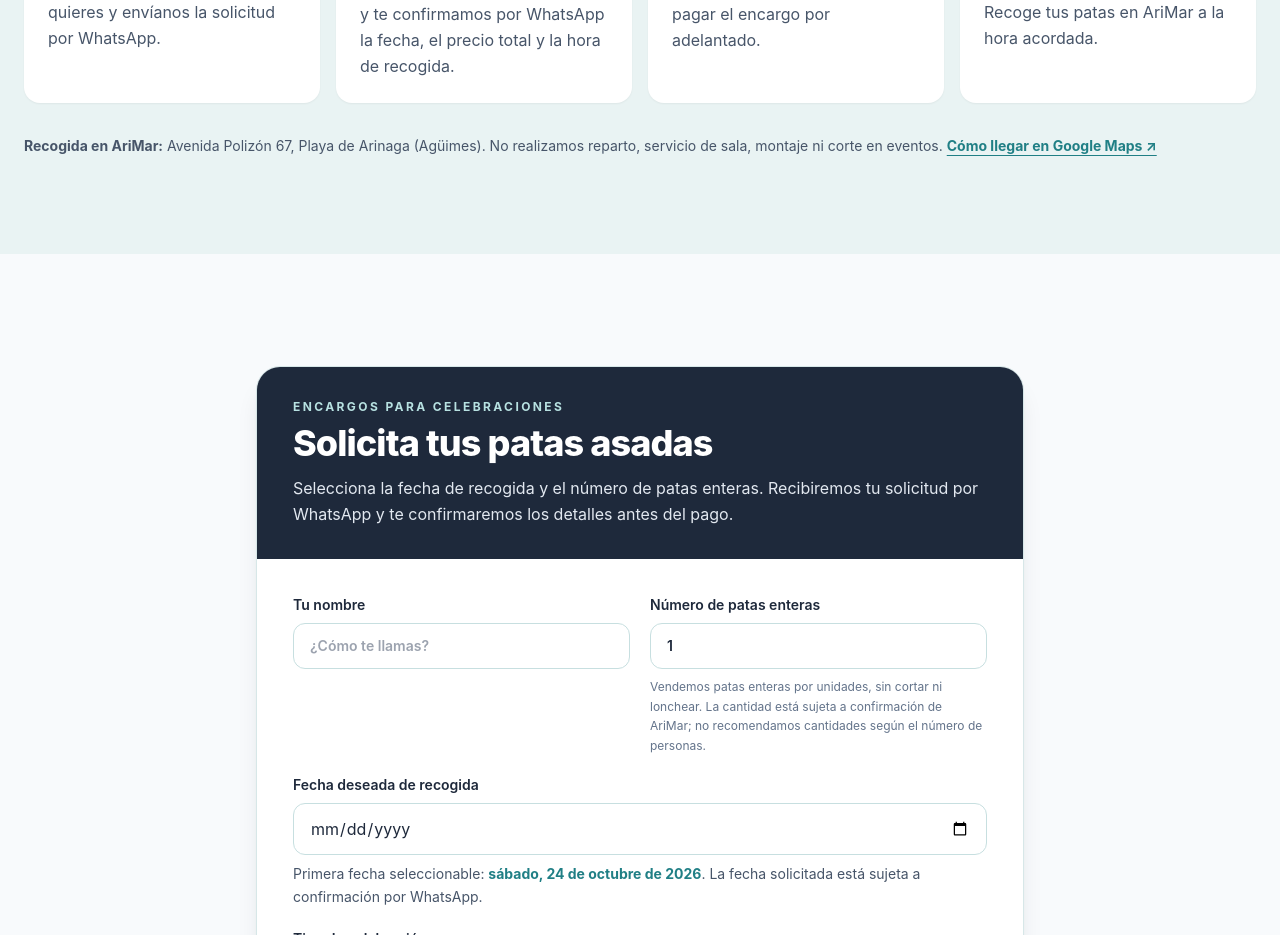
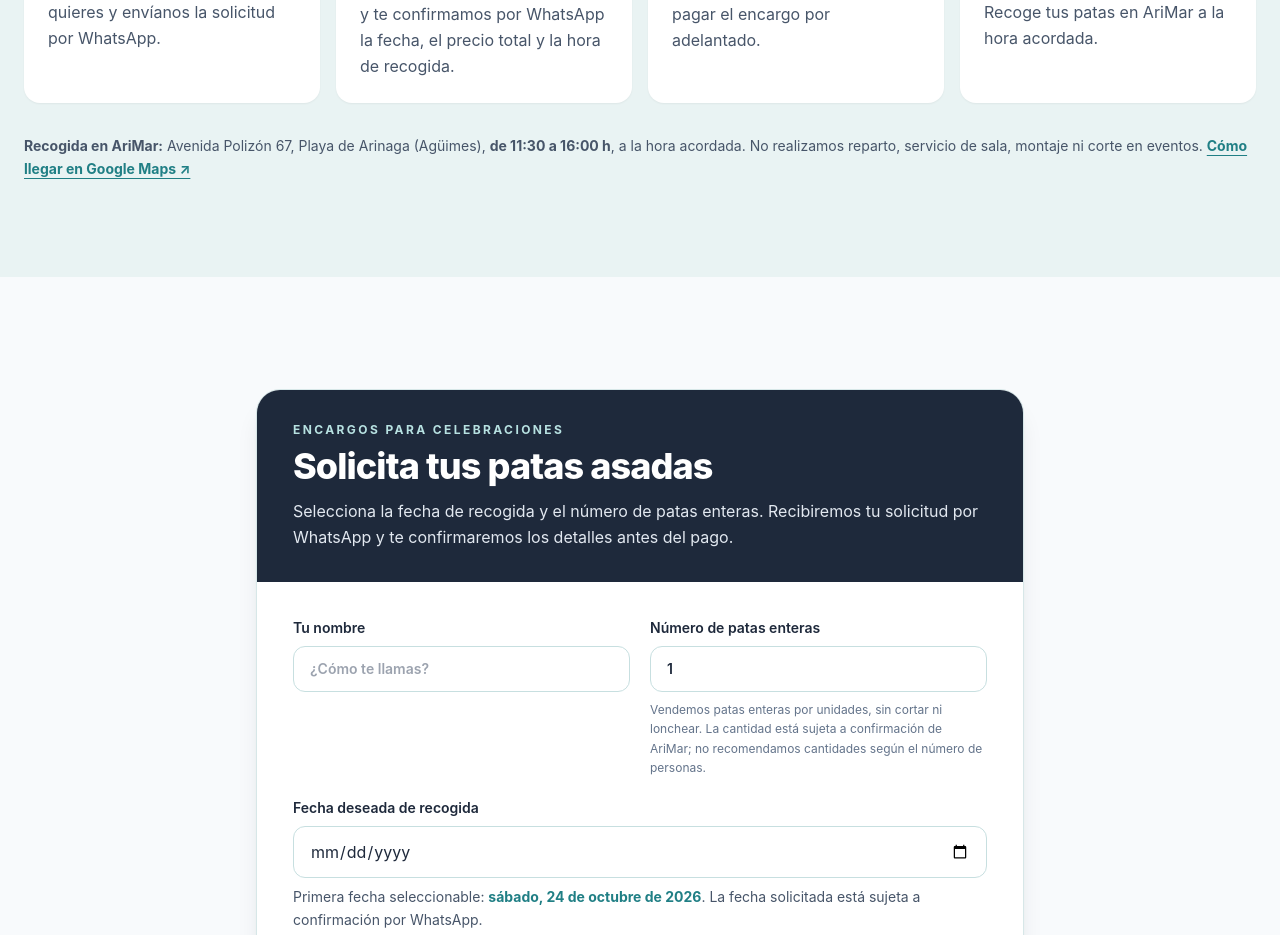
Before and after one commit to talaverilla85/ArimarWeb, a Next.js app: page /pata-asada-gran-canaria in a window 1280 px wide. Shown: the part 3800-4735 px from the top of the page. Built offline with nearby package versions, Linux system fonts and the light colour scheme.

Commit message:
Show confirmed 11:30–16:00 pickup window for pata reservations

```diff
--- a/app/pata-asada-gran-canaria/page.tsx
+++ b/app/pata-asada-gran-canaria/page.tsx
@@ -263,7 +263,7 @@ export default function PataAsadaPage() {
             ))}
           </div>
           <p className="mt-8 text-sm leading-relaxed text-slate-600">
-            <strong>Recogida en AriMar:</strong> Avenida Polizón 67, Playa de Arinaga (Agüimes). No realizamos reparto, servicio de sala, montaje ni corte en eventos.
+            <strong>Recogida en AriMar:</strong> Avenida Polizón 67, Playa de Arinaga (Agüimes), <strong>de 11:30 a 16:00 h</strong>, a la hora acordada. No realizamos reparto, servicio de sala, montaje ni corte en eventos.
             {' '}<a href={siteConfig.mapsUrl} target="_blank" rel="noopener noreferrer" className="font-bold text-[#207F85] underline underline-offset-4">Cómo llegar en Google Maps ↗</a>
           </p>
         </div>
```
